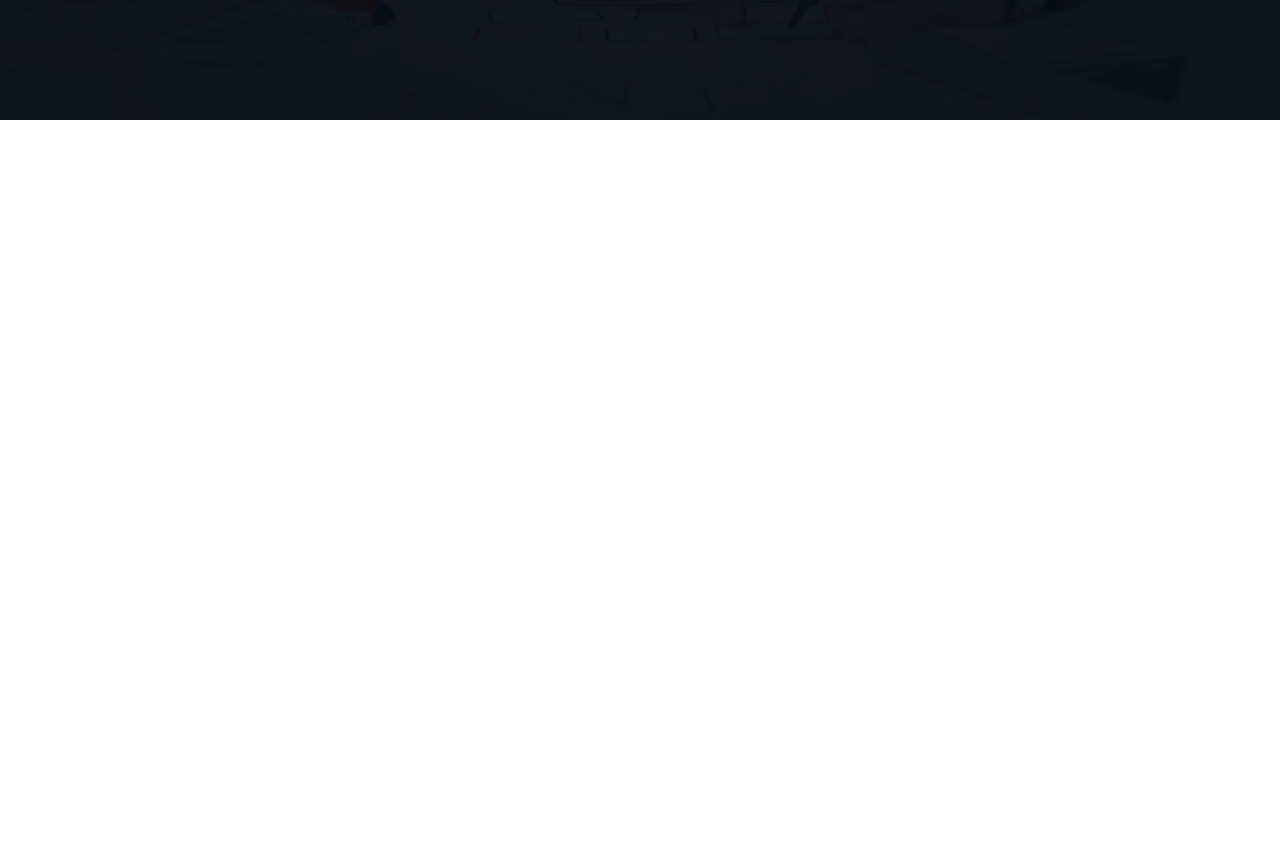
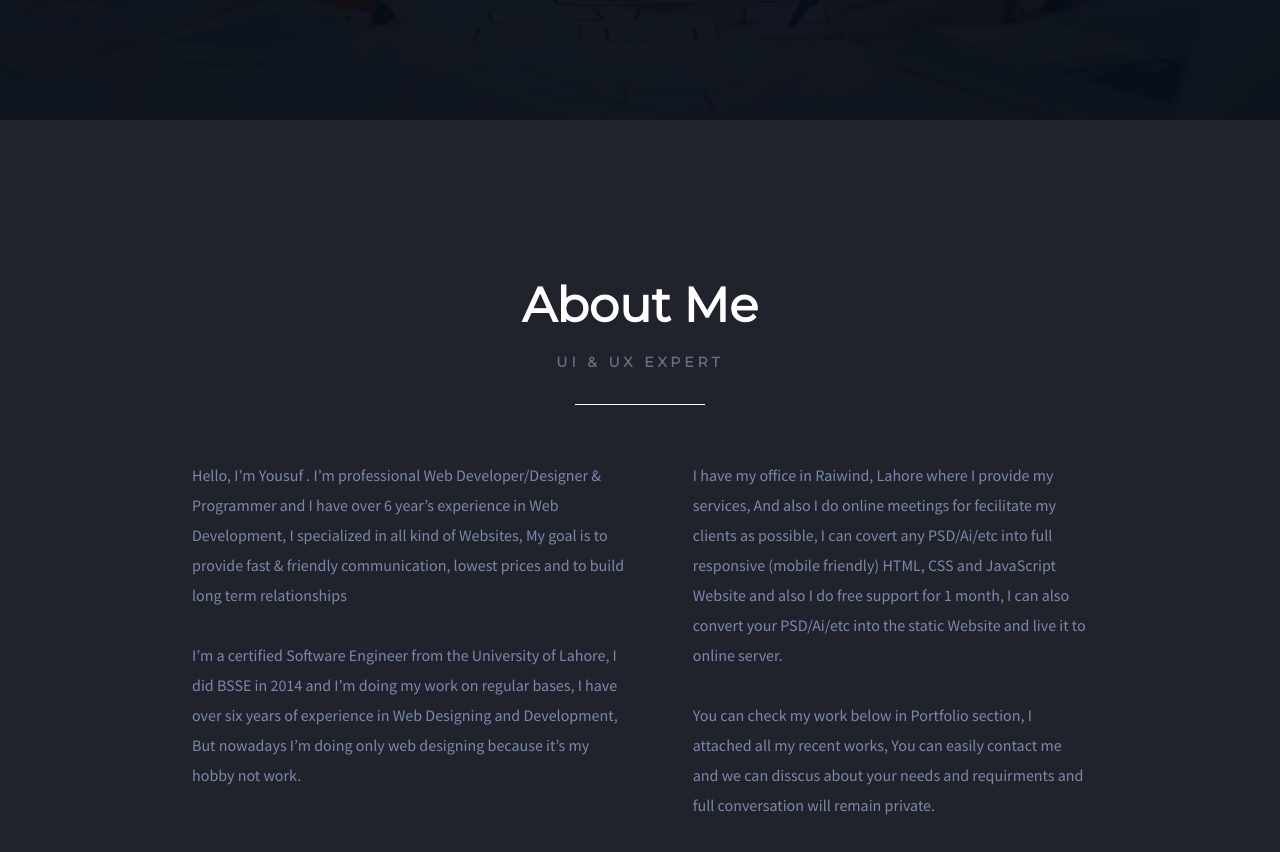
Before and after one commit to yousufkalim/portfolio-react, a React (Create React App) app: page / in a window 1280 px wide. Shown: the part 680-1532 px from the top of the page. Before the commit the page ends 800 px from the top, so only its background shows below. Built offline with nearby package versions, Linux system fonts and the light colour scheme.

Commit message:
Added About section

```diff
--- /dev/null
+++ b/src/Style/About.css
@@ -0,0 +1,50 @@
+/* Section */
+.about {
+	padding: 160px 0 200px 0;
+	background-color: #20232c;
+	position: relative;
+}
+
+/* About Heading */
+
+.about-heading {
+	text-align: center;
+	padding-bottom: 55px;
+}
+
+.about-heading h1 {
+	font-family: "Montserrat", sans-serif;
+	font-weight: 600;
+	color: white;
+	font-size: 48px;
+	line-height: 50px;
+}
+
+.about-heading h3 {
+	color: #667084;
+	font-size: 14px;
+	font-family: "Montserrat", sans-serif;
+	line-height: 18px;
+	letter-spacing: 4px;
+	margin: 1.67em 0 2.3em 0;
+}
+
+.border {
+	width: 130px;
+	border-bottom: 1px solid white;
+	margin: auto;
+}
+
+/* About Discription */
+
+.about-container {
+	display: grid;
+	grid-template-columns: repeat(2, auto);
+	grid-column-gap: 60px;
+	width: 70%;
+	margin: auto;
+	color: #7a89ab;
+	font-size: 16px;
+	line-height: 30px;
+	font-family: "Source Sans Pro", sans-serif;
+}
--- a/src/Style/App.css
+++ b/src/Style/App.css
@@ -1,5 +1,6 @@
 /* Fonts */
 @import url("https://fonts.googleapis.com/css2?family=Montserrat&display=swap");
+@import url("https://fonts.googleapis.com/css2?family=Source+Sans+Pro&display=swap");
 
 * {
 	margin: 0;
--- a/src/Style/Header.css
+++ b/src/Style/Header.css
@@ -10,7 +10,6 @@ header {
 	flex-direction: column;
 	justify-content: center;
 	align-items: center;
-	z-index: 2;
 	position: relative;
 	overflow: hidden;
 }
--- /dev/null
+++ b/src/components/About.jsx
@@ -0,0 +1,51 @@
+import React from "react";
+
+//Style
+import "../Style/About.css";
+
+//Component
+function About() {
+	return (
+		<section className="about">
+			<div className="about-heading">
+				<h1>About Me</h1>
+				<h3>UI & UX EXPERT</h3>
+				<div className="border"></div>
+			</div>
+			<div className="about-container">
+				<p className="about-data">
+					Hello, I’m Yousuf . I’m professional Web Developer/Designer
+					& Programmer and I have over 6 year’s experience in Web
+					Development, I specialized in all kind of Websites, My goal
+					is to provide fast & friendly communication, lowest prices
+					and to build long term relationships
+					<br />
+					<br />
+					I’m a certified Software Engineer from the University of
+					Lahore, I did BSSE in 2014 and I’m doing my work on regular
+					bases, I have over six years of experience in Web Designing
+					and Development, But nowadays I’m doing only web designing
+					because it’s my hobby not work.
+				</p>
+				<p className="about-data">
+					I have my office in Raiwind, Lahore where I provide my
+					services, And also I do online meetings for fecilitate my
+					clients as possible, I can covert any PSD/Ai/etc into full
+					responsive (mobile friendly) HTML, CSS and JavaScript
+					Website and also I do free support for 1 month, I can also
+					convert your PSD/Ai/etc into the static Website and live it
+					to online server.
+					<br />
+					<br />
+					You can check my work below in Portfolio section, I attached
+					all my recent works, You can easily contact me and we can
+					disscus about your needs and requirments and full
+					conversation will remain private.
+				</p>
+			</div>
+		</section>
+	);
+}
+
+//Export
+export default About;
--- a/src/pages/Home.jsx
+++ b/src/pages/Home.jsx
@@ -4,12 +4,14 @@ import React from "react";
 //Components
 import Nav from "../components/Nav";
 import Header from "../components/Header";
+import About from "../components/About";
 
 function Home() {
 	return (
 		<React.Fragment>
 			<Nav />
 			<Header />
+			<About />
 		</React.Fragment>
 	);
 }
```
Also changed, not shown: 1 other file (tests, documents, lock files or other folders).
